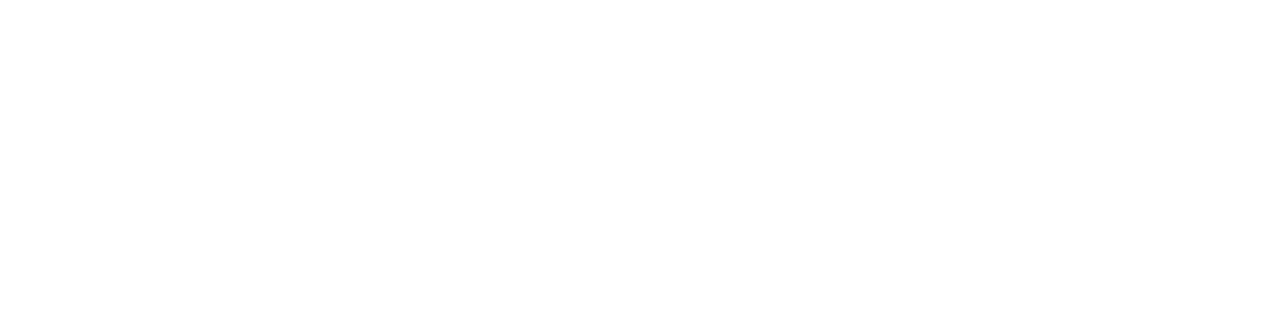
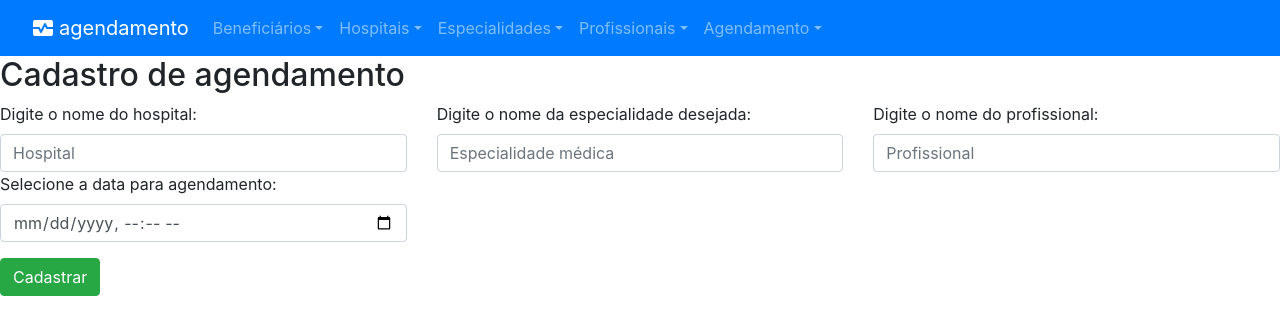
Before and after one commit to GrupoAgendamento/AgendamentoHospitalar, an Angular app in the folder FrontEnd/AgendamentoMedico/: page / in a window 1280 px wide. Shown: the top 334 px of the page. Built offline with nearby package versions, Linux system fonts and the light colour scheme.

Commit message:
criação do layout da página de cadastro de agendamento

```diff
--- a/FrontEnd/AgendamentoMedico/src/app/Agendamento/agendar/agendar.component.html
+++ b/FrontEnd/AgendamentoMedico/src/app/Agendamento/agendar/agendar.component.html
@@ -1 +1,40 @@
-<p>agendar</p>
+<h2>Cadastro de agendamento</h2>
+
+<form class="row g-3 needs-validation" novalidate>
+  <!--Hospital-->
+  <div class="col-md-4">
+    <label for="agendamentoHospital" class="form-label">Digite o nome do hospital:</label>
+    <input type="text" class="form-control" [ngModelOptions]="{standalone: true}" [(ngModel)]="agendar.idHospital" placeholder="Hospital" required id="agendamentoHospital">
+    <div class="invalid-feedback">
+      É obrigatório informar o nome do hospital.
+    </div>
+  </div>
+  <!--Especialidade-->
+  <div class="col-md-4">
+    <label for="agendamentoEspecialidade" class="form-label">Digite o nome da especialidade desejada:</label>
+    <input type="text" class="form-control" [ngModelOptions]="{standalone: true}" [(ngModel)]="agendar.idEspecialidade" placeholder="Especialidade médica" required id="agendamentoEspecialidade">
+    <div class="invalid-feedback">
+      É obrigatório informar a especialidade médica.
+    </div>
+  </div>
+  <!--Médico-->
+  <div class="col-md-4">
+    <label for="agendamentoProfissional" class="form-label">Digite o nome do profissional:</label>
+    <input type="text" class="form-control" [ngModelOptions]="{standalone: true}" [(ngModel)]="agendar.idProfissional" placeholder="Profissional" required id="agendamentoProfissional">
+    <div class="invalid-feedback">
+      É obrigatório informar o nome do hospital.
+    </div>
+  </div>
+  <!--Data-->
+  <div class="col-md-4">
+    <label for="agendamentoData" class="form-label">Selecione a data para agendamento:</label>
+    <input type="datetime-local" class="form-control" [ngModelOptions]="{standalone: true}" [(ngModel)]="agendar.dataHoraAgendamento" required id="agendamentoData">
+    <div class="invalid-feedback">
+      É obrigatório informar a data para agendamento.
+    </div>
+  </div>
+  <!--Enviar-->
+  <div class="col-12">
+    <button class="btn btn-success mt-3" type="submit" (click)="Salvar()">Cadastrar</button>
+  </div>
+</form>
--- a/FrontEnd/AgendamentoMedico/src/app/Agendamento/agendar/agendar.component.ts
+++ b/FrontEnd/AgendamentoMedico/src/app/Agendamento/agendar/agendar.component.ts
@@ -1,14 +1,14 @@
 import { Agendar } from './Agendar';
 import { HttpClient } from '@angular/common/http';
 import { Component, OnInit } from '@angular/core';
-import { FormControl, FormGroup, Validators } from '@angular/forms';
+import { FormGroup, FormsModule } from '@angular/forms';
 
 @Component({
   selector: 'app-agendar',
   templateUrl: './agendar.component.html',
   styleUrls: ['./agendar.component.css']
 })
-export class BeneficiarioCadastrarComponent implements OnInit {
+export class AgendamentoCadastrarComponent implements OnInit {
 
   form: FormGroup = new FormGroup({});
   agendar: Agendar = new Agendar();
@@ -21,7 +21,7 @@
   }
 
   Salvar(){
-    this.http.post('https://localhost:7088/api/Beneficiario', this.agendar).subscribe((response: any) => {
+    this.http.post('https://localhost:7026/api/Agendamento', this.agendar).subscribe((response: any) => {
       this.agendar = new Agendar();
       this.mensagem = 'Agendamento cadastrado com sucesso!';
       setTimeout(() => {
--- a/FrontEnd/AgendamentoMedico/src/app/app-routing.module.ts
+++ b/FrontEnd/AgendamentoMedico/src/app/app-routing.module.ts
@@ -6,7 +6,7 @@
 import { HospitalListaComponent } from './hospital/hospital-lista/hospital-lista.component';
 import { ProfissionalEditarComponent } from './Profissional/Profissional-editar/profissional-editar.component';
 import { ProfissionalListaComponent } from './Profissional/Profissional-lista/profissional-lista.component';
-import { AgendarComponent } from './Agendamento/agendar/agendar.component';
+import { AgendamentoCadastrarComponent } from './Agendamento/agendar/agendar.component';
 import { ConsultarComponent } from './Agendamento/consultar/consultar.component';
 
 const routes: Routes = [
@@ -17,7 +17,7 @@
   { path: 'hospitalcadastrar/:id', component: HospitalEditarComponent },
   { path: 'profissionalcadastrar', component: ProfissionalEditarComponent },
   { path: 'profissionallista', component: ProfissionalListaComponent },
-  { path: 'agendamentocadastrar', component: AgendarComponent },
+  { path: '', component: AgendamentoCadastrarComponent },
   { path: 'agendamentoconsultar', component: ConsultarComponent },
   { path: 'profissionalcadastrar/:id', component: ProfissionalEditarComponent },
 ];
--- a/FrontEnd/AgendamentoMedico/src/app/app.module.ts
+++ b/FrontEnd/AgendamentoMedico/src/app/app.module.ts
@@ -14,7 +14,7 @@
 import { ProfissionalEditarComponent } from './Profissional/Profissional-editar/profissional-editar.component';
 import { ProfissionalListaComponent } from './Profissional/Profissional-lista/profissional-lista.component';
 import { NavComponent } from './Nav/Nav.component';
-import { AgendarComponent } from './Agendamento/agendar/agendar.component';
+import { AgendamentoCadastrarComponent } from './Agendamento/agendar/agendar.component';
 import { ConsultarComponent } from './Agendamento/consultar/consultar.component';
 
 @NgModule({
@@ -27,7 +27,7 @@
     HospitalListaComponent,
     HospitalEditarComponent,
     NavComponent,
-    AgendarComponent,
+    AgendamentoCadastrarComponent,
     ConsultarComponent,
   ],
   imports: [
```
Also changed, not shown: 1 other file (tests, documents, lock files or other folders).
